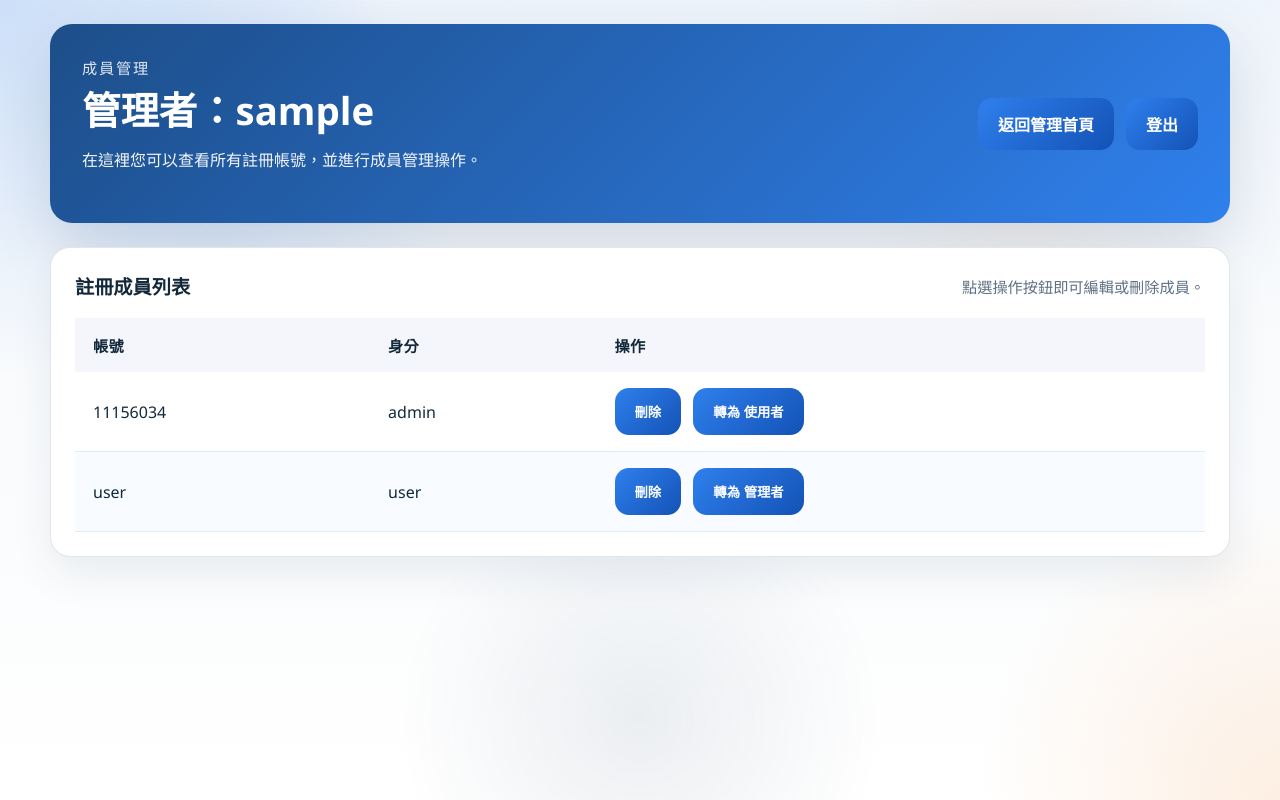
After one commit to HankLee1016/-, a Flask app: page /admin/members in a window 1280 px wide. The commit adds this page. Run offline with Flask 3, Linux system fonts and the light colour scheme; the visitor is signed in with stand-in values (Sample User, id 1); some libraries are stand-ins or nearby versions.

Commit message:
新增成員管理

```diff
--- a/templates/admin.html
+++ b/templates/admin.html
@@ -16,6 +16,7 @@
             </div>
             <div class="hero-actions">
                 <a class="button" href="/donations">查看捐款資料</a>
+                <a class="button" href="/admin/members">成員管理</a>
                 <a class="button" href="/logout">登出</a>
             </div>
         </header>
--- /dev/null
+++ b/templates/members.html
@@ -0,0 +1,66 @@
+<!DOCTYPE html>
+<html lang="zh-TW">
+<head>
+    <meta charset="UTF-8">
+    <title>成員管理</title>
+    <link rel="stylesheet" href="/static/css/index.css">
+</head>
+<body>
+    <div class="page-bg"></div>
+    <div class="container">
+        <header class="hero-card">
+            <div class="hero-copy">
+                <span class="eyebrow">成員管理</span>
+                <h1>管理者：{{ username or '管理者' }}</h1>
+                <p>在這裡您可以查看所有註冊帳號，並進行成員管理操作。</p>
+            </div>
+            <div class="hero-actions">
+                <a class="button" href="/admin">返回管理首頁</a>
+                <a class="button" href="/logout">登出</a>
+            </div>
+        </header>
+
+        <section class="card">
+            {% if error %}
+            <div class="message error">{{ error }}</div>
+            {% endif %}
+            <div class="card-title">
+                <h2>註冊成員列表</h2>
+                <span>點選操作按鈕即可編輯或刪除成員。</span>
+            </div>
+            <div class="table-wrapper">
+                <table>
+                    <thead>
+                        <tr>
+                            <th>帳號</th>
+                            <th>身分</th>
+                            <th>操作</th>
+                        </tr>
+                    </thead>
+                    <tbody>
+                        {% for member in users %}
+                        <tr>
+                            <td>{{ member.username }}</td>
+                            <td>{{ member.role }}</td>
+                            <td>
+                                {% if member.username != username %}
+                                <form method="post" action="/admin/members/delete/{{ member.username }}" style="display:inline;">
+                                    <button type="submit" class="button">刪除</button>
+                                </form>
+                                <form method="post" action="/admin/members/role/{{ member.username }}" style="display:inline; margin-left: 8px;">
+                                    <input type="hidden" name="new_role" value="{{ 'user' if member.role == 'admin' else 'admin' }}">
+                                    <button type="submit" class="button">轉為 {{ '使用者' if member.role == 'admin' else '管理者' }}</button>
+                                </form>
+                                {% else %}
+                                <span>目前登入</span>
+                                {% endif %}
+                            </td>
+                        </tr>
+                        {% endfor %}
+                    </tbody>
+                </table>
+            </div>
+        </section>
+    </div>
+</body>
+</html>
```
